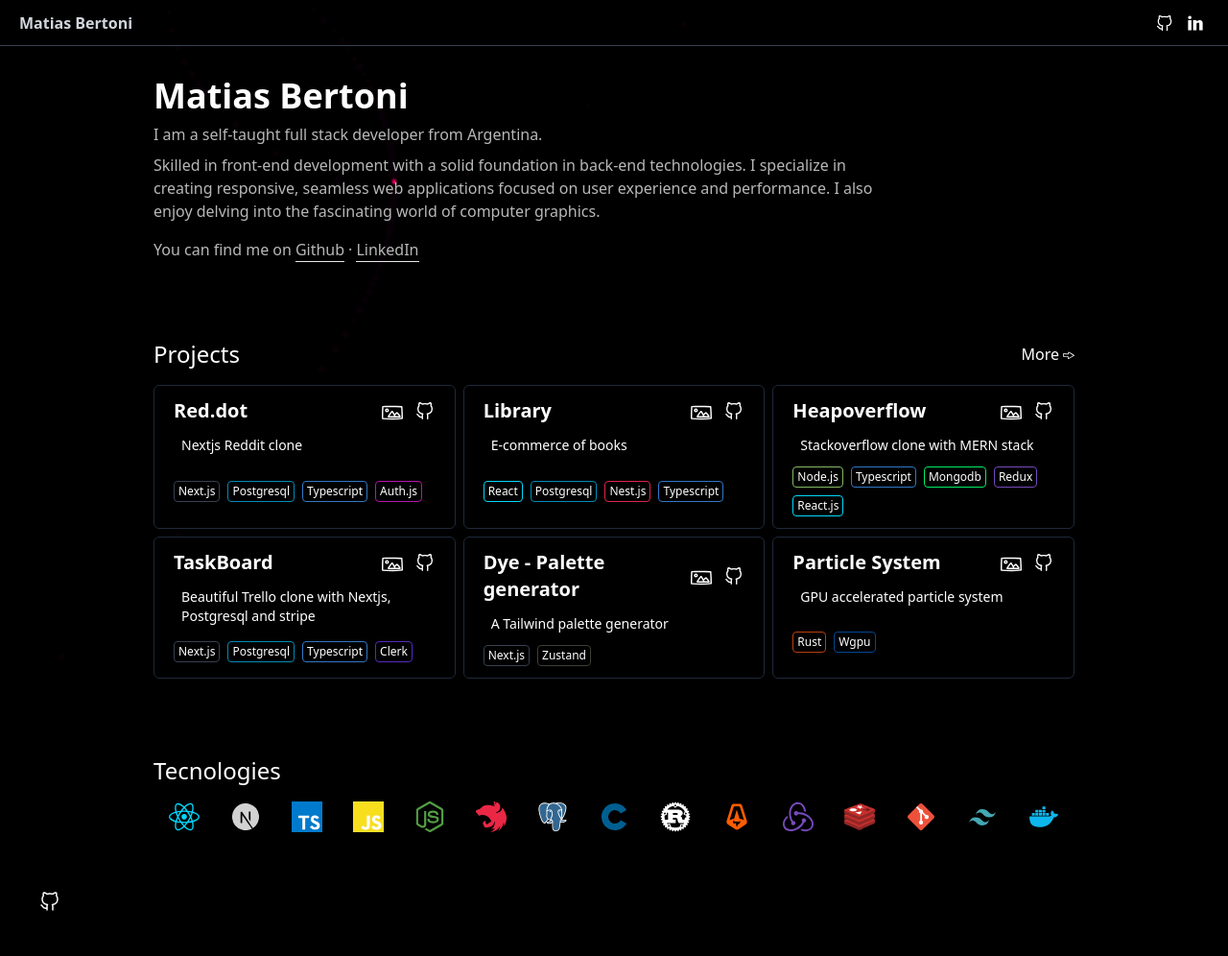
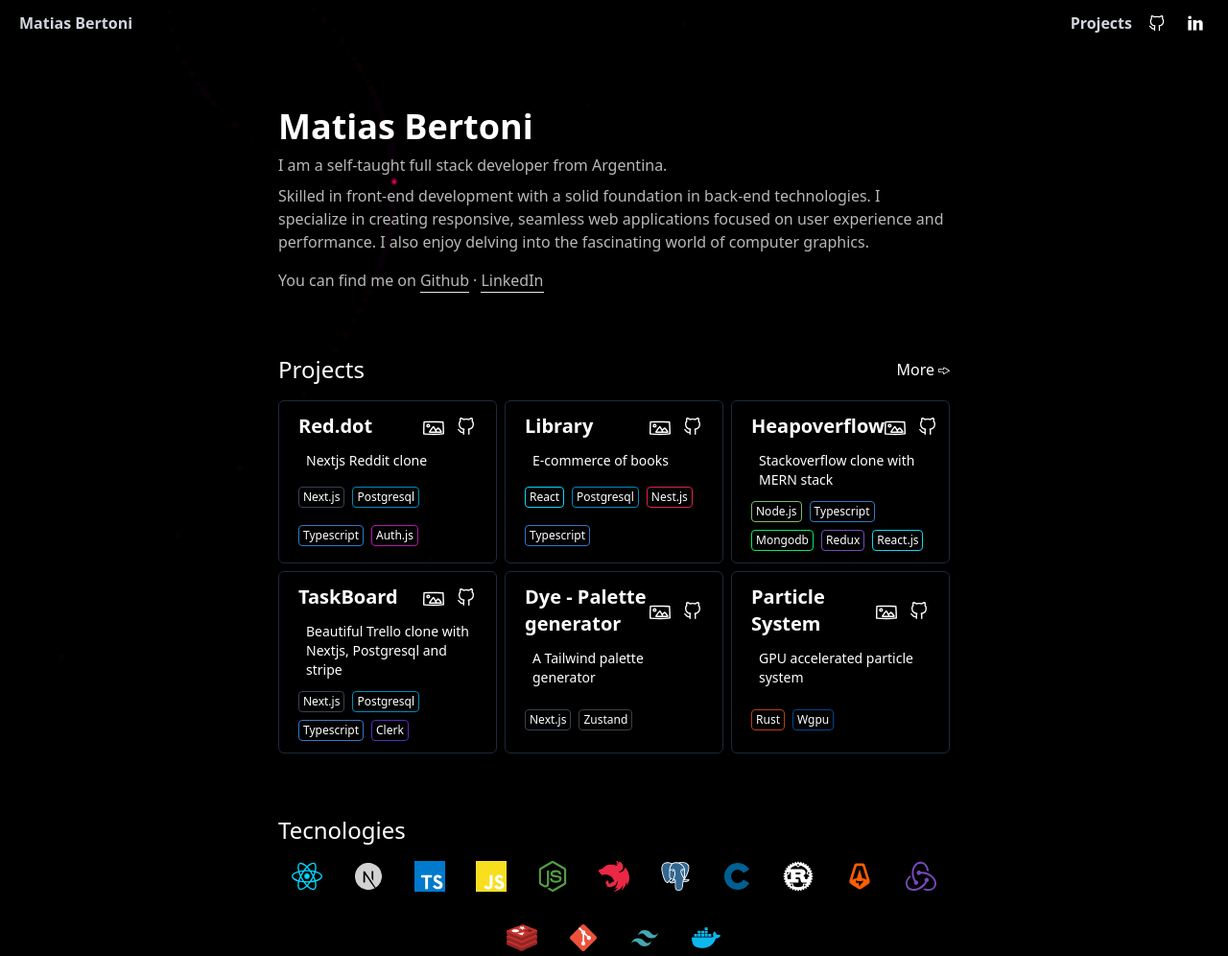
Before and after one commit to Agreatdayforfreedom/me, an Astro site: page / in a window 1280 px wide. Shown: the top 996 px of the page at 96% size. Built offline with nearby package versions, Linux system fonts and the light colour scheme; Astro itself is replaced by a stand-in of ours.

Commit message:
adding more margin between main and header

```diff
--- a/src/components/Header.astro
+++ b/src/components/Header.astro
@@ -2,9 +2,9 @@
 import Nav from './Nav.astro'
 ---
 
-<header class="sticky z-20 w-full justify-between items-center border-b border-gray-700 flex h-12 px-5">
+<header class="sticky z-20 w-full justify-between items-center flex h-12 px-5">
     <a href="/" class="text-gray-300 font-bold">Matias Bertoni</a>
     <div class="w-fit">
-        <Nav />
+      <Nav />
     </div>
 </header>
--- a/src/components/Nav.astro
+++ b/src/components/Nav.astro
@@ -5,8 +5,13 @@ import Linkedin from './svg/Linkedin.astro'
 
 
 <nav>
-    <ul class="flex items-center space-x-2 h-full">
+    <ul class="flex items-center space-x-4 h-full">
         <li>
+          <a class="font-bold text-gray-300" href="projects" aria-label="Projects Link">
+            Projects
+          </a>
+          </li>
+          <li>
           <a href="https://github.com/Agreatdayforfreedom" aria-label="Github profile" target="_blank">
               <Github size={20}/>
           </a>
--- a/src/pages/index.astro
+++ b/src/pages/index.astro
@@ -17,18 +17,15 @@ import Docker from '../components/svg/Docker.astro';
 import Redux from "../components/svg/Redux.astro";
 import Rust from "../components/svg/Rust.astro";
 import { projects } from "../data";
-import ArrowLeft from "../components/svg/ArrowLeft.astro";
 import ArrowRight from "../components/svg/ArrowRight.astro";
 import Tooltip from "../components/Tooltip.astro";
 
 ---
 
 <Layout title="Matias Bertoni">
-  <main class="relative mt-8 z-10 w-full  flex justify-center">
-    <div class="max-w-[90%] sm:max-w-[75%] flex">
-      <div class="w-full">
-        <div class="space-y-20">
-          <section class="text-[#b8b8b8] space-y-2 max-w-[750px]">
+  <main class="relative mt-16 z-10 w-full  flex justify-center">
+    <div class=" justify-center max-w-[90%] sm:max-w-[700px] space-y-16">
+      <section class="text-[#b8b8b8] space-y-2 ">
         <h1 class="fade-in-up text-4xl font-semibold text-white">Matias Bertoni</h1>
         <p class="fade-in-up delay-02">
           I am a self-taught full stack developer from Argentina.
@@ -43,10 +40,8 @@ import Tooltip from "../components/Tooltip.astro";
           <a href="http://linkedin.com/in/matias-bertoni-709248274" target="_blank" class="border-b hover:border-slate-500 hover:text-white cursor-pointer transition-colors">LinkedIn</a>
         </div>
       </section>
-
       <section class="flex flex-col">
         <header class="flex justify-between items-center w-full">
-
           <h2 class="text-2xl text-white">Projects</h2>
           <a href="/projects" class="flex items-baseline group">
             <span class="mr-1 group-hover:translate-x-1 delay-[50ms] transition-transform">More</span> <div class="group-hover:translate-x-1 transition-transform"><ArrowRight size={12} /></div>
@@ -166,7 +161,5 @@ import Tooltip from "../components/Tooltip.astro";
         </div>
       </section>
     </div>
-      </div>
-    </div>
   </main>
 </Layout>
```
Lines whose indentation alone changed are shown as unchanged.
